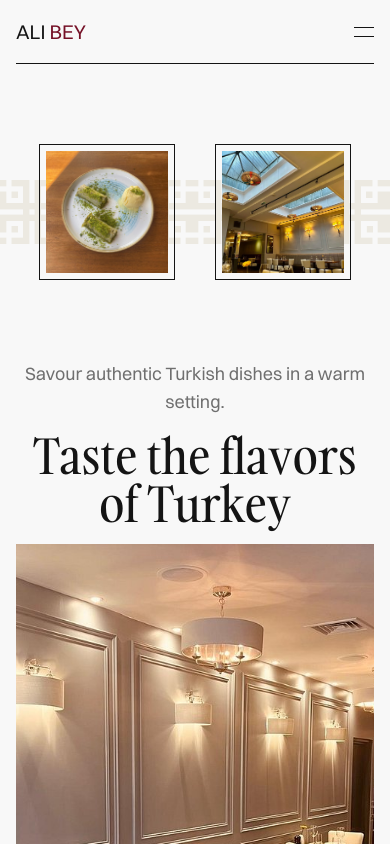
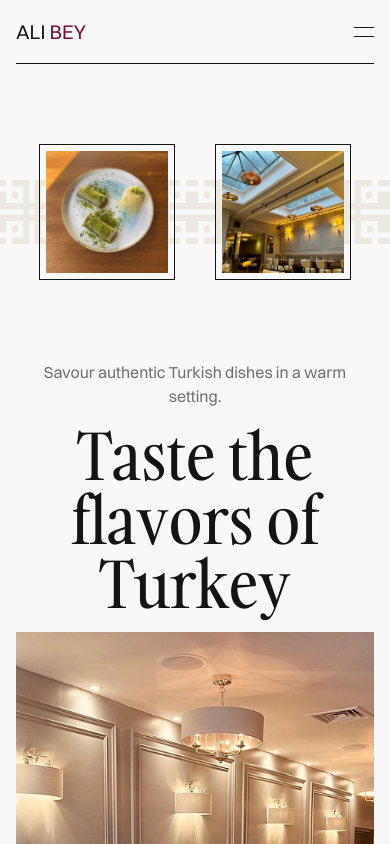
Before and after one commit to warpBytes/alibey, a Next.js app: page / in a window 390 px wide. Shown: the top 844 px of the page. Built offline with nearby package versions, Linux system fonts and the light colour scheme.

Commit message:
Updated TasteTheFlavors mobile

```diff
--- a/app/globals.css
+++ b/app/globals.css
@@ -11,8 +11,10 @@
     --neutral600: #6f6f6f;
     --pampas: #ece8e1;
 
-    --heading-xl-size: 80px;
-    --heading-xl-height: 80px;
+    --heading-2xl-size: 80px;
+    --heading-2xl-height: 80px;
+    --heading-xl-size: 64px;
+    --heading-xl-height: 64px;
     --heading-lg-size: 56px;
     --heading-lg-height: 56px;
     --heading-md-size: 40px;
--- a/components/section-heading.tsx
+++ b/components/section-heading.tsx
@@ -4,7 +4,7 @@ interface IProps {
 
 const SectionHeading = ({ title }: IProps) => {
   return (
-    <h1 className="text-center font-gambarino text-heading-lg lg:text-heading-xl">
+    <h1 className="text-center font-gambarino text-heading-lg lg:text-heading-2xl">
       {title}
     </h1>
   );
--- a/components/taste-the-flavors.tsx
+++ b/components/taste-the-flavors.tsx
@@ -2,14 +2,14 @@ import Image from 'next/image';
 
 const TasteTheFlavors = () => {
   return (
-    <div className="content-wrapper mb-[200px] flex flex-col items-center gap-4">
-      <span className="text-center text-lg tracking-[0.5%] text-neutral600 sm:text-xl">
+    <div className="content-wrapper mb-[100px] flex flex-col items-center gap-4 sm:mb-[200px]">
+      <span className="text-center text-base tracking-[0.5%] text-neutral600 sm:text-xl">
         Savour authentic Turkish dishes in a warm setting.
       </span>
-      <h1 className="text-center font-gambarino text-5xl tracking-[-0.002em] md:text-6xl lg:text-9xl">
+      <h1 className="text-center font-gambarino text-heading-xl tracking-[-0.002em] md:text-9xl">
         Taste the flavors of Turkey
       </h1>
-      <div className="relative h-[67vh] w-full">
+      <div className="relative h-[570px] w-full">
         <Image
           src="/images/restaurant.png"
           alt="Taste the flavors"
--- a/lib/utils.ts
+++ b/lib/utils.ts
@@ -5,6 +5,7 @@ const customTwMerge = extendTailwindMerge({
   override: {
     classGroups: {
       'font-size': [
+        'text-heading-2xl',
         'text-heading-xl',
         'text-heading-lg',
         'text-heading-md',
--- a/tailwind.config.ts
+++ b/tailwind.config.ts
@@ -11,6 +11,10 @@ const config: Config = {
         gambarino: ['var(--font-gambarino)'],
       },
       fontSize: {
+        'heading-2xl': [
+          'var(--heading-2xl-size)',
+          { lineHeight: 'var(--heading-2xl-height)' },
+        ],
         'heading-xl': [
           'var(--heading-xl-size)',
           { lineHeight: 'var(--heading-xl-height)' },
```
